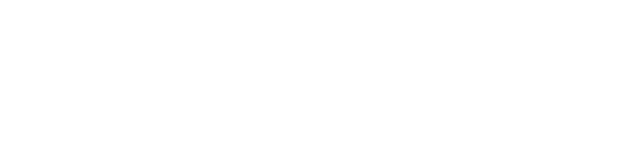
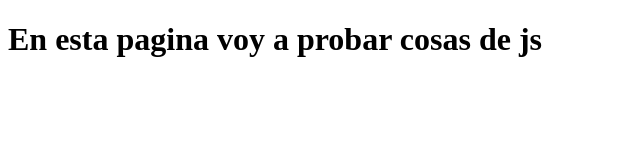
Before and after one commit to iFelipex11/rp-practica, a plain HTML site: page index.html in a window 1280 px wide. Shown: the whole page, without its empty margins (0-640 px from the left). Drawn offline with Linux system fonts and the light colour scheme.

Commit message:
Agregue un titulo

```diff
--- a/index.html
+++ b/index.html
@@ -7,6 +7,7 @@
     <title>Pagina de practica de conocimientos</title>
 </head>
 <body>
+    <h1>En esta pagina voy a probar cosas de js</h1>
         <script src="cbasico/Funciones.js"></script>
 </body>
 </html>
```
